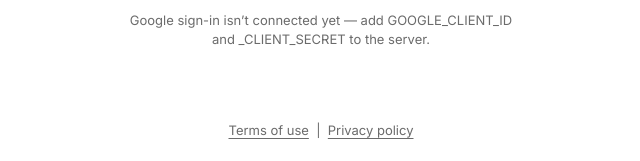
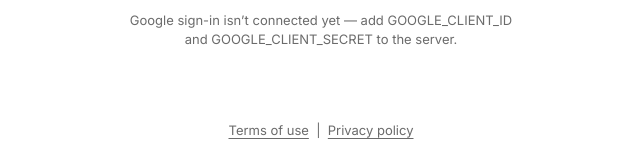
Before and after one commit to coal16026-hash/helios-ds, a website: page login.html in a window 1280 px wide. Both pictures are taken after a click on the button "Continue with Google". Shown: the part 636-797 px from the top of the page, 319-959 px from the left. Drawn offline with Linux system fonts and the light colour scheme; no server answers.

Commit message:
Fix OAuth setup hint message

```diff
--- a/login.html
+++ b/login.html
@@ -160,7 +160,8 @@
   b.title=on?('Continue with '+b.dataset.p):(b.dataset.p+' sign-in needs a client ID on the server');
   b.onclick=()=>{
    if(on){label.textContent='Redirecting…';location.href='/api/auth?action=oauth-start&provider='+key;return}
-   $('#note').textContent=b.dataset.p+' sign-in isn’t connected yet — add '+(key==='google'?'GOOGLE':key==='github'?'GITHUB':'DISCORD')+'_CLIENT_ID and _CLIENT_SECRET to the server.';
+   const P=key==='google'?'GOOGLE':key==='github'?'GITHUB':'DISCORD';
+   $('#note').textContent=b.dataset.p+' sign-in isn’t connected yet — add '+P+'_CLIENT_ID and '+P+'_CLIENT_SECRET to the server.';
   };
  });
 }
```
